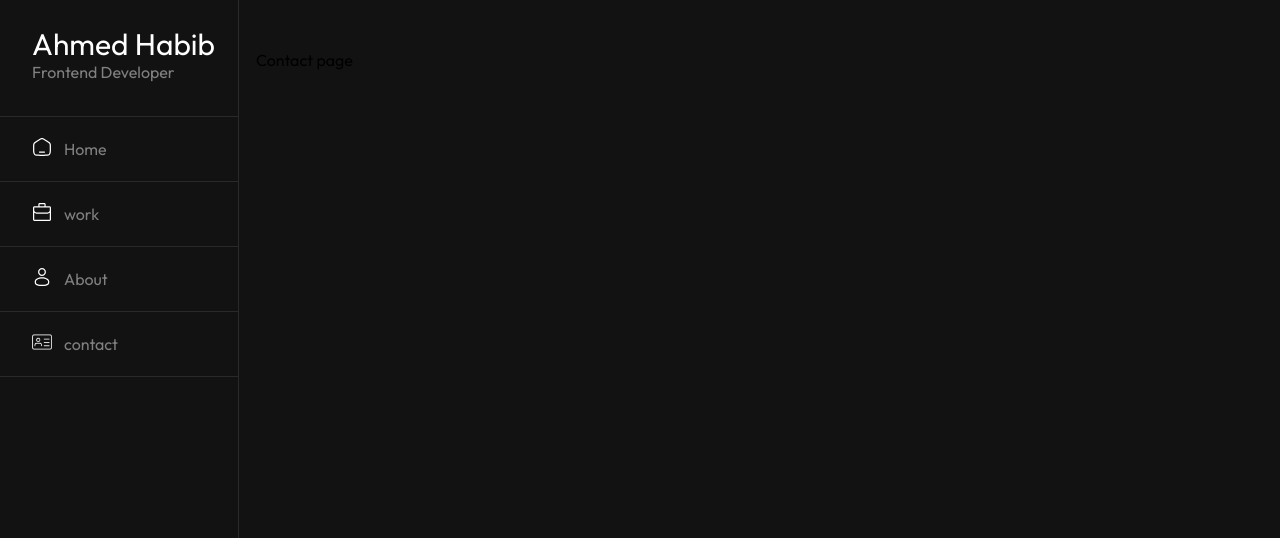
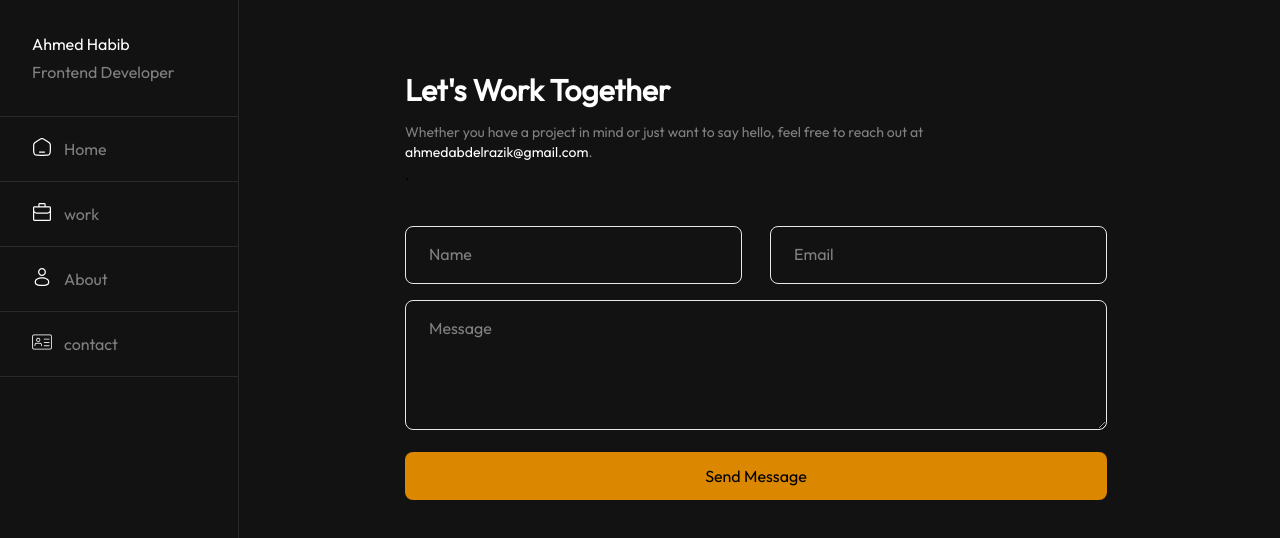
Before and after one commit to Ahmedhabib55/habib_Portfolio, a Next.js app: page /contact in a window 1280 px wide. Shown: the top 538 px of the page. Built offline with nearby package versions, Linux system fonts and the light colour scheme.

Commit message:
add work page and email msg

```diff
--- a/components/shared/AnimatedButton.tsx
+++ b/components/shared/AnimatedButton.tsx
@@ -8,6 +8,7 @@ interface AnimatedButtonProps {
   size?: "sm" | "md" | "lg";
   disabled?: boolean;
   className?: string;
+  href?: string;
 }
 
 const AnimatedButton: React.FC<AnimatedButtonProps> = ({
@@ -18,6 +19,7 @@ const AnimatedButton: React.FC<AnimatedButtonProps> = ({
   size = "md",
   disabled = false,
   className = "",
+  href,
 }) => {
   const baseStyles =
     "relative overflow-hidden transition-all duration-300 ease-in-out font-medium rounded-lg border-solid_medium-gray";
--- a/components/shared/FeaturedWork.tsx
+++ b/components/shared/FeaturedWork.tsx
@@ -1,5 +1,5 @@
 import React from "react";
-import HeaderTwo from "./HeaderTwo";
+import HeaderOne from "./HeaderOne";
 import FeaturedWorkCard from "./FeaturedWorkCard";
 import { FeaturedWorkData } from "@/constants";
 import AnimatedButton from "./AnimatedButton";
@@ -8,7 +8,7 @@ import AnimationComponent from "../AnimationComponent";
 function FeaturedWork() {
   return (
     <section className="mt-16">
-      <HeaderTwo text="Featured Work" />
+      <HeaderOne text="Featured Work" />
 
       {/* <div className=" mb-10 flex flex-wrap justify-between  "> */}
       <div className=" mb-10 flex flex-col items-center gap-3 sm:flex-row sm:flex-wrap xl:justify-between ">
@@ -23,7 +23,7 @@ function FeaturedWork() {
           </AnimationComponent>
         ))}
       </div>
-      <AnimatedButton text="View All" size="lg" />
+      <AnimatedButton text="View All" size="lg" href="/work" />
     </section>
   );
 }
--- a/components/shared/HeaderTwo.tsx
+++ /dev/null
@@ -1,7 +0,0 @@
-import React from "react";
-
-function HeaderTwo({ text }: { text: string }) {
-  return <h2 className="h2_text-white text-start mb-8 ">{text}</h2>;
-}
-
-export default HeaderTwo;
--- a/constants/index.ts
+++ b/constants/index.ts
@@ -68,17 +68,23 @@ export const FeaturedWorkData = [
     img: "/assets/images/featured-work-1.png",
     type: "E-commerce",
     title: "ShopEase",
+    description:
+      "ShopEase is a digital platform that connects businesses with customers, making it easier to find and book products.",
   },
   {
     id: 2,
     img: "/assets/images/featured-work-2.png",
     type: "Social Media",
     title: "ConnectHub",
+    description:
+      "ConnectHub is a social media platform that connects people with their friends and family.",
   },
   {
     id: 3,
     img: "/assets/images/featured-work-3.png",
     type: "Health & Fitness",
     title: "FitTrack",
+    description:
+      "FitTrack is a health and fitness app that helps users track their progress and achieve their fitness goals.",
   },
 ];
--- a/src/app/(root)/contact/page.tsx
+++ b/src/app/(root)/contact/page.tsx
@@ -1,7 +1,185 @@
-import React from "react";
+"use client";
+import { sendContactMessage } from "@/lib/actions/contact.action";
+import Link from "next/link";
+import React, { useState } from "react";
 
-function page() {
-  return <div>Contact page</div>;
-}
+const ContactForm = () => {
+  const [formData, setFormData] = useState({
+    name: "",
+    email: "",
+    message: "",
+  });
+  const [emailError, setEmailError] = useState("");
+  const [isSuccess, setIsSuccess] = useState(false);
 
-export default page;
+  const validateEmail = (email: string) => {
+    const emailRegex = /^[^\s@]+@[^\s@]+\.[^\s@]+$/;
+    return emailRegex.test(email);
+  };
+
+  const handleChange = (
+    e: React.ChangeEvent<HTMLInputElement | HTMLTextAreaElement>
+  ) => {
+    setFormData({
+      ...formData,
+      [e.target.name]: e.target.value,
+    });
+
+    // Clear email error when user starts typing
+    if (e.target.name === "email") {
+      setEmailError("");
+    }
+  };
+
+  const handleSubmit = async (e: React.FormEvent<HTMLFormElement>) => {
+    e.preventDefault();
+
+    if (!validateEmail(formData.email)) {
+      setEmailError("Please enter a valid email address");
+      return;
+    }
+
+    const formDataToSend = new FormData();
+    formDataToSend.append("name", formData.name);
+    formDataToSend.append("email", formData.email);
+    formDataToSend.append("message", formData.message);
+
+    const response = await sendContactMessage(formDataToSend);
+    if (response.success) {
+      setIsSuccess(true);
+    }
+  };
+
+  if (isSuccess) {
+    return (
+      <div className="mx-[125px] max-w-[800px] p-6">
+        <div className="flex flex-col items-center justify-center space-y-4">
+          <div className="relative">
+            {/* Outer circle with pulse animation */}
+            <div className="absolute -inset-4">
+              <div className="size-full animate-pulse rounded-full bg-blue-500/20"></div>
+            </div>
+            {/* Inner circle with checkmark */}
+            <div className="relative flex size-20 items-center justify-center rounded-full bg-blue-500">
+              <svg
+                className="size-10 animate-[scale-in_0.3s_ease-out] text-white"
+                fill="none"
+                viewBox="0 0 24 24"
+                stroke="currentColor"
+              >
+                <path
+                  strokeLinecap="round"
+                  strokeLinejoin="round"
+                  strokeWidth={3}
+                  d="M5 13l4 4L19 7"
+                />
+              </svg>
+            </div>
+          </div>
+          <h2 className="animate-[fade-in_0.5s_ease-out] text-2xl font-semibold text-white">
+            Message Sent Successfully!
+          </h2>
+          <p className="text-light-gray animate-[fade-in_0.5s_ease-out] text-center">
+            Thank you for reaching out. I&apos;ll get back to you soon!
+          </p>
+        </div>
+      </div>
+    );
+  }
+
+  return (
+    <div className="mx-[125px] max-w-[800px] p-6">
+      <h1 className="h1-semibold mb-3 leading-tight">
+        Let&apos;s Work Together
+      </h1>
+      <p className="text-light-gray text-sm">
+        Whether you have a project in mind or just want to say hello, feel free
+        to reach out at{" "}
+        <Link
+          href="mailto:ahmedabdelrazik919@gmail.com"
+          className="text-white hover:text-[#808080]"
+        >
+          ahmedabdelrazik@gmail.com
+        </Link>
+        .
+      </p>
+      .
+      <div className="animate-fadeInUp mt-10">
+        <form onSubmit={handleSubmit} className="space-y-4">
+          <div className="flex flex-col gap-4 sm:flex-row sm:justify-between">
+            <div className="relative w-full sm:w-[48%]">
+              <input
+                type="text"
+                id="name"
+                name="name"
+                value={formData.name}
+                onChange={handleChange}
+                className="peer w-full rounded-lg border bg-transparent p-4 text-white outline-none transition-all focus:border-white"
+                placeholder=" "
+                required
+              />
+              <label
+                htmlFor="name"
+                className="text-light-gray absolute -top-3 left-4  rounded-lg px-2 text-sm transition-all
+               peer-placeholder-shown:top-4 peer-placeholder-shown:text-base peer-focus:-top-3 peer-focus:bg-white peer-focus:text-sm peer-focus:text-black "
+              >
+                Name
+              </label>
+            </div>
+
+            <div className="relative w-full sm:w-[48%]">
+              <input
+                type="email"
+                id="email"
+                name="email"
+                value={formData.email}
+                onChange={handleChange}
+                className={`peer w-full rounded-lg border bg-transparent p-4 text-white outline-none transition-all focus:border-white ${
+                  emailError ? "border-red-500" : ""
+                }`}
+                placeholder=" "
+                required
+              />
+              <label
+                htmlFor="email"
+                className="text-light-gray absolute -top-3  left-4 rounded-lg  px-2 text-sm transition-all peer-placeholder-shown:top-4 peer-placeholder-shown:text-base peer-focus:-top-3 peer-focus:bg-white peer-focus:text-sm peer-focus:text-black"
+              >
+                Email
+              </label>
+              {emailError && (
+                <p className="mt-1 text-sm text-red-500">{emailError}</p>
+              )}
+            </div>
+          </div>
+          <div className="relative">
+            <textarea
+              id="message"
+              name="message"
+              value={formData.message}
+              onChange={handleChange}
+              rows={4}
+              className="peer w-full rounded-lg border bg-transparent p-4 text-white outline-none transition-all focus:border-white"
+              placeholder=" "
+              required
+            />
+            <label
+              htmlFor="message"
+              className="text-light-gray absolute -top-3 left-4 rounded-lg px-2 text-sm transition-all peer-placeholder-shown:top-4 peer-placeholder-shown:text-base peer-focus:-top-3 peer-focus:bg-white peer-focus:text-sm peer-focus:text-black"
+            >
+              Message
+            </label>
+          </div>
+
+          <button
+            type="submit"
+            className="bg-primary-100 hover:bg-primary-500 w-full rounded-lg px-6 py-3 text-black transition-colors"
+          >
+            Send Message
+          </button>
+        </form>
+      </div>
+    </div>
+  );
+};
+
+export default ContactForm;
--- a/src/app/globals.css
+++ b/src/app/globals.css
@@ -48,12 +48,8 @@ body {
     @apply text-[28px] font-normal leading-[1.2em] text-white;
   }
   /* H1 Styles */
-  .h1-bold {
-    @apply text-3xl font-bold leading-[24px] text-white;
-  }
-
-  .h1-normal {
-    @apply text-3xl font-normal leading-[24px] text-white;
+  .h1_normal {
+    @apply text-[40px] font-normal leading-[1.1rem] text-white;
   }
 
   .h1-semibold {
@@ -197,3 +193,23 @@ body {
 .animate_fadeInUp {
   animation: fadeInUp 0.6s ease-out;
 }
+
+@keyframes scale-in {
+  from {
+    transform: scale(0);
+  }
+  to {
+    transform: scale(1);
+  }
+}
+
+@keyframes fade-in {
+  from {
+    opacity: 0;
+    transform: translateY(10px);
+  }
+  to {
+    opacity: 1;
+    transform: translateY(0);
+  }
+}
```
Also changed, not shown: components/shared/BackButton.tsx (+8 -2 lines), package.json (+10 -5 lines), src/app/(root)/(home)/page.tsx (+6 -2 lines), src/app/(root)/about/page.tsx (+5 -5 lines), src/app/(root)/work/page.tsx (+22 -1 lines), tsconfig.json (+7 -1 lines), 1 other file (tests, documents, lock files or other folders).
